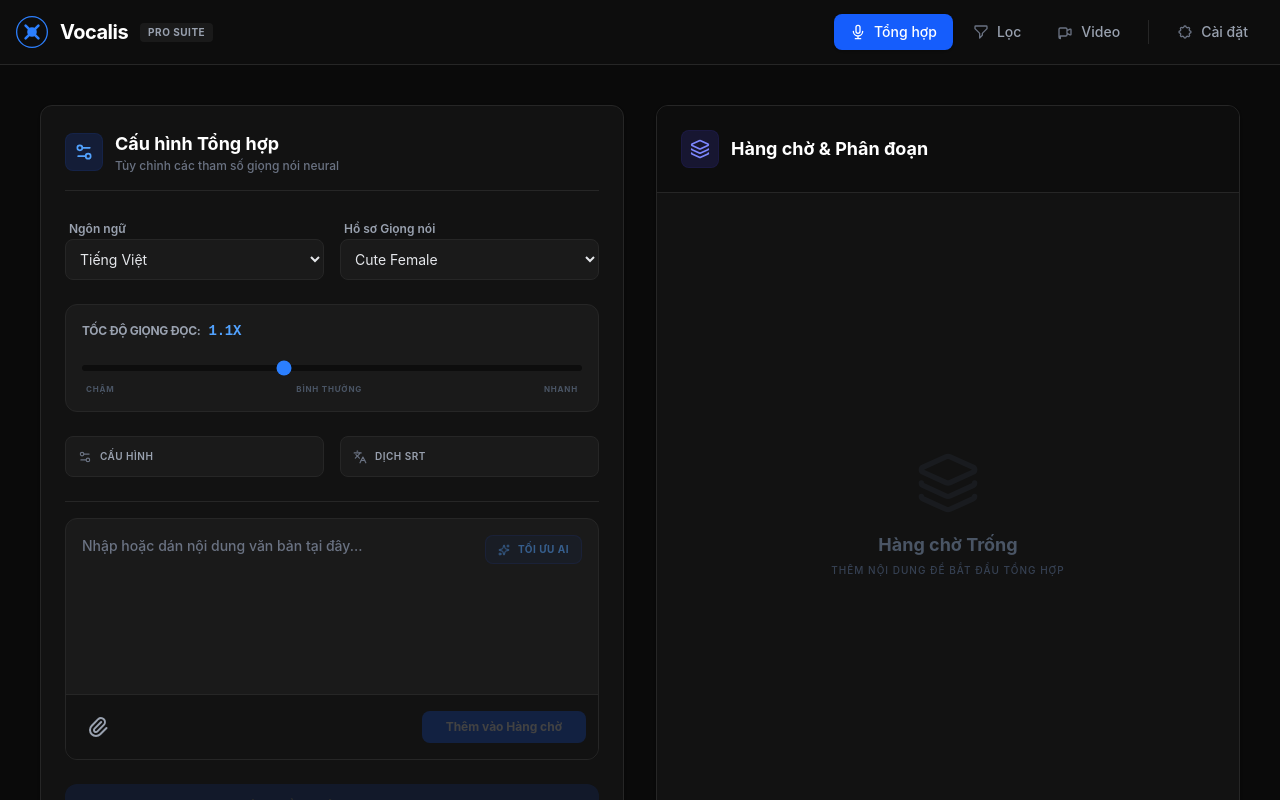
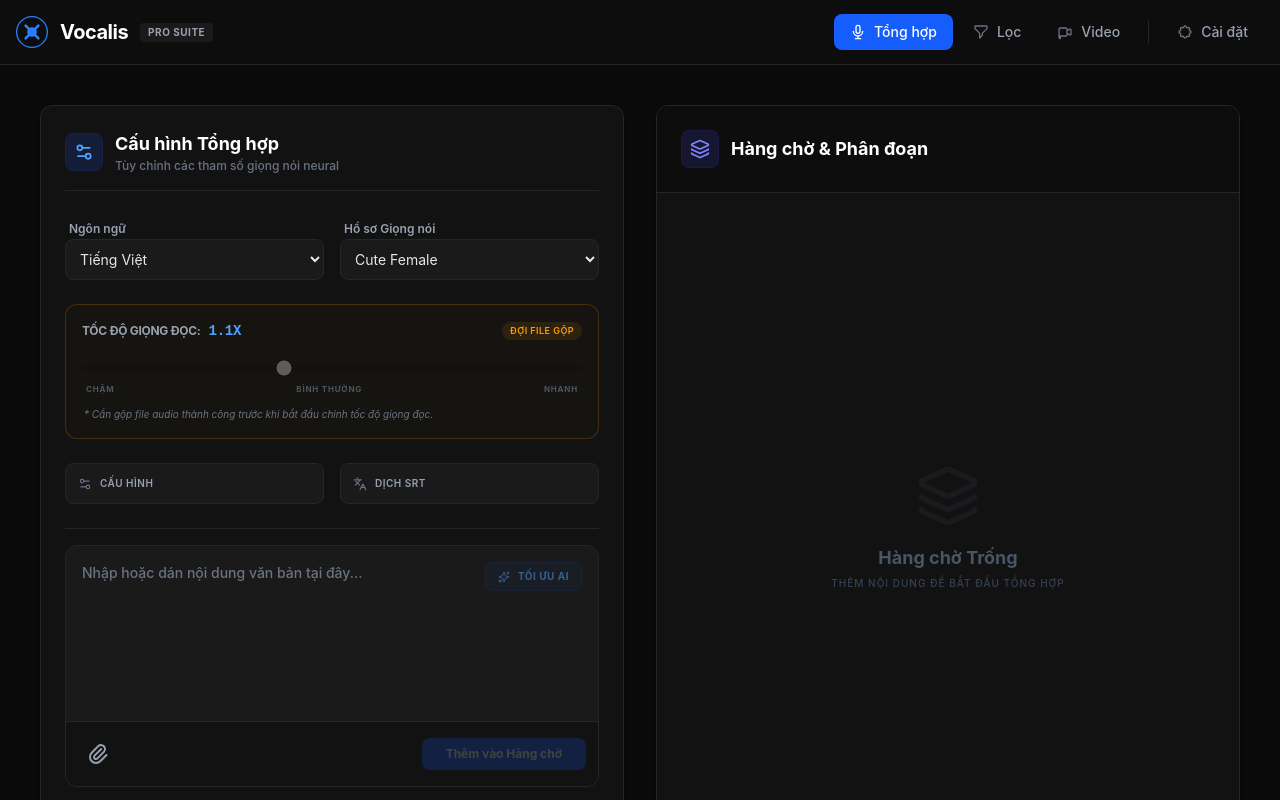
Before and after one commit to jdhdhoang-stack/v, a React (Vite) app: page / in a window 1280 px wide. Shown: the top 800 px of the page. Built offline with nearby package versions, Linux system fonts and the light colour scheme; the HTML template or start-up script is replaced by a standard one.

Commit message:
feat: optimize audio speed control and merge process
Implement dynamic playback rate adjustment via OfflineAudioContext to allow real-time speed modifications without re-synthesizing. Update API service to default to neutral speed and add a local patch for DOMException polyfill.

```diff
--- a/components/Configuration.tsx
+++ b/components/Configuration.tsx
@@ -28,6 +28,7 @@ interface ConfigurationProps {
     setRequestDelay: (value: number) => void;
     speed: number;
     setSpeed: (value: number) => void;
+    isMergeComplete: boolean;
 }
 
 const TARGET_LANGS = [
@@ -44,7 +45,7 @@ export const Configuration: React.FC<ConfigurationProps> = memo(({
     onProcessQueue, onAddContent, pendingChunksCount,
     maxChars, setMaxChars, minCharsToMerge, setMinCharsToMerge,
     concurrentThreads, setConcurrentThreads, requestDelay, setRequestDelay,
-    speed, setSpeed
+    speed, setSpeed, isMergeComplete
 }) => {
     const [textToAdd, setTextToAdd] = useState('');
     const [showAdvanced, setShowAdvanced] = useState(false);
@@ -228,22 +229,37 @@ export const Configuration: React.FC<ConfigurationProps> = memo(({
                     </div>
                 </div>
 
-                <div className="bg-[#1A1A1A] border border-[#262626] p-4 rounded-xl space-y-3">
+                <div className={`bg-[#1A1A1A] border border-[#262626] p-4 rounded-xl space-y-3 transition-all duration-200 ${!isMergeComplete ? 'border-amber-500/20 bg-amber-500/[0.02]' : ''}`}>
                     <div className="flex items-center justify-between">
                         <label className="text-xs font-bold text-gray-400 flex items-center gap-2 uppercase tracking-tight">
                             Tốc độ giọng đọc: <span className="text-blue-400 font-mono text-sm">{speed.toFixed(1)}x</span>
                         </label>
+                        {!isMergeComplete ? (
+                            <span className="text-[9px] text-amber-500 bg-amber-500/10 px-2 py-0.5 rounded-full font-semibold uppercase tracking-wider">
+                                Đợi file gộp
+                            </span>
+                        ) : (
+                            <span className="text-[9px] text-emerald-400 bg-emerald-400/10 px-2 py-0.5 rounded-full font-semibold uppercase tracking-wider animated pulse">
+                                Có thể chỉnh
+                            </span>
+                        )}
                     </div>
                     <input
                         type="range" min="0.5" max="2.0" step="0.1"
-                        value={speed} onChange={e => setSpeed(parseFloat(e.target.value))}
-                        className="w-full h-1.5 bg-[#0D0D0D] rounded-lg appearance-none cursor-pointer accent-blue-500"
+                        value={speed} onChange={e => isMergeComplete && setSpeed(parseFloat(e.target.value))}
+                        disabled={!isMergeComplete}
+                        className="w-full h-1.5 bg-[#0D0D0D] rounded-lg appearance-none cursor-pointer accent-blue-500 disabled:opacity-40 disabled:cursor-not-allowed"
                     />
                     <div className="flex justify-between text-[8px] text-gray-600 font-bold uppercase tracking-widest px-1">
                         <span>Chậm</span>
                         <span>Bình thường</span>
                         <span>Nhanh</span>
                     </div>
+                    {!isMergeComplete && (
+                        <p className="text-[10px] text-gray-500 italic mt-1 leading-normal ml-0.5">
+                            * Cần gộp file audio thành công trước khi bắt đầu chỉnh tốc độ giọng đọc.
+                        </p>
+                    )}
                 </div>
 
                 <div className="grid grid-cols-2 gap-4">
--- a/components/TextToSpeech.tsx
+++ b/components/TextToSpeech.tsx
@@ -30,6 +30,14 @@ export const TextToSpeech: React.FC<{
     const [concurrentThreads, setConcurrentThreads] = useState(10);
     const [requestDelay, setRequestDelay] = useState(100);
     const [speed, setSpeed] = useState(1.1);
+    const [debouncedSpeed, setDebouncedSpeed] = useState(1.1);
+
+    useEffect(() => {
+        const handler = setTimeout(() => {
+            setDebouncedSpeed(speed);
+        }, 300);
+        return () => clearTimeout(handler);
+    }, [speed]);
     const [mergedAudioUrls, setMergedAudioUrls] = useState<Array<{ url: string, startTime: number, isTimed: boolean }>>([]);
     const [shouldProcess, setShouldProcess] = useState(false);
 
@@ -174,7 +182,7 @@ export const TextToSpeech: React.FC<{
 
                     if (audioBuffers.length === 0) continue;
 
-                    const totalDuration = audioBuffers.reduce((max, item) => Math.max(max, item.startTime + item.buffer.duration), 0);
+                    const totalDuration = audioBuffers.reduce((max, item) => Math.max(max, item.startTime + (item.buffer.duration / debouncedSpeed)), 0);
                     const offlineCtx = new OfflineAudioContext(
                         audioBuffers[0].buffer.numberOfChannels,
                         Math.ceil((totalDuration + 0.1) * audioBuffers[0].buffer.sampleRate),
@@ -184,6 +192,7 @@ export const TextToSpeech: React.FC<{
                     audioBuffers.forEach(item => {
                         const source = offlineCtx.createBufferSource();
                         source.buffer = item.buffer;
+                        source.playbackRate.value = debouncedSpeed;
                         source.connect(offlineCtx.destination);
                         source.start(item.startTime);
                     });
@@ -208,7 +217,7 @@ export const TextToSpeech: React.FC<{
                                 audioContext!.decodeAudioData(ab, resolve, reject);
                             });
                             audioBuffers.push({ buffer, startTime: currentOffset });
-                            currentOffset += buffer.duration + PAUSE_DURATION;
+                            currentOffset += (buffer.duration / debouncedSpeed) + PAUSE_DURATION;
                         } catch (e) { console.error("Error decoding in normal merge:", e); }
 
                         setMergeProgress(Math.floor(progressOffset + (i / partChunks.length) * 90 * progressMultiplier));
@@ -216,7 +225,7 @@ export const TextToSpeech: React.FC<{
 
                     if (audioBuffers.length === 0) continue;
 
-                    const totalDuration = audioBuffers.reduce((max, item) => Math.max(max, item.startTime + item.buffer.duration), 0);
+                    const totalDuration = audioBuffers.reduce((max, item) => Math.max(max, item.startTime + (item.buffer.duration / debouncedSpeed)), 0);
                     const offlineCtx = new OfflineAudioContext(
                         audioBuffers[0].buffer.numberOfChannels,
                         Math.ceil((totalDuration + 0.1) * audioBuffers[0].buffer.sampleRate),
@@ -226,6 +235,7 @@ export const TextToSpeech: React.FC<{
                     audioBuffers.forEach(item => {
                         const source = offlineCtx.createBufferSource();
                         source.buffer = item.buffer;
+                        source.playbackRate.value = debouncedSpeed;
                         source.connect(offlineCtx.destination);
                         source.start(item.startTime);
                     });
@@ -258,7 +268,7 @@ export const TextToSpeech: React.FC<{
             setIsMerging(false);
             if (audioContext && typeof audioContext.close === 'function') await audioContext.close();
         }
-    }, [chunks, onAudioMerged, mergeFinalPartsInternal]);
+    }, [chunks, onAudioMerged, mergeFinalPartsInternal, debouncedSpeed]);
 
     const mergeFinalParts = useCallback(() => {
         mergeFinalPartsInternal(mergedAudioUrls);
@@ -508,6 +518,7 @@ export const TextToSpeech: React.FC<{
                 setRequestDelay={setRequestDelay}
                 speed={speed}
                 setSpeed={setSpeed}
+                isMergeComplete={mergedAudioUrls.length > 0 && !isMerging}
             />
             <ResultsPanel
                 chunks={chunks}
--- /dev/null
+++ b/local-patches/node-domexception/index.js
@@ -0,0 +1,10 @@
+if (!globalThis.DOMException) {
+  globalThis.DOMException = class DOMException extends Error {
+    constructor(message, name) {
+      super(message);
+      this.name = name || 'DOMException';
+    }
+  };
+}
+
+module.exports = globalThis.DOMException;
--- /dev/null
+++ b/local-patches/node-domexception/package.json
@@ -0,0 +1,6 @@
+{
+  "name": "node-domexception",
+  "version": "1.0.0",
+  "main": "index.js",
+  "license": "MIT"
+}
--- a/package.json
+++ b/package.json
@@ -32,5 +32,8 @@
     "@vitejs/plugin-react": "^5.0.0",
     "typescript": "~5.8.2",
     "vite": "^6.2.0"
+  },
+  "overrides": {
+    "node-domexception": "file:./local-patches/node-domexception"
   }
 }
--- a/services/ttsService.ts
+++ b/services/ttsService.ts
@@ -84,11 +84,9 @@ export const synthesizeChunk = (options: SynthesizeOptions, signal?: AbortSignal
         ws.binaryType = 'arraybuffer';
 
         ws.onopen = () => {
-            // AliCloud speech_rate range is -500 to 500, default 0
-            // We map 1.0 -> 0, 0.5 -> -250, 2.0 -> 500 etc.
-            // A common mapping for TTS speed input (scale 0.5-2.0) to AliCloud integer:
-            // rate = (speed - 1.0) * 500
-            const speechRate = Math.max(-500, Math.min(500, Math.round(((options.speed || 1.0) - 1.0) * 500)));
+            // Force standard speech rate (0) at the API level so that speed changes can be applied
+            // dynamically and cleanly when merging the files via OfflineAudioContext without re-synthesizing.
+            const speechRate = 0;
 
             const payload = {
                 text: options.text,
```
